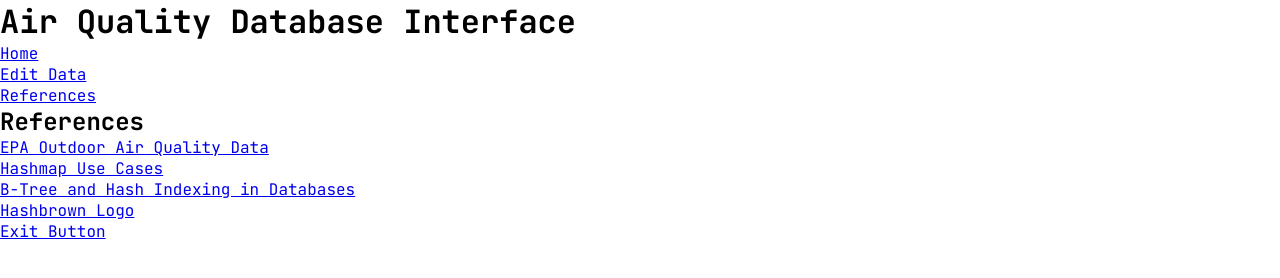
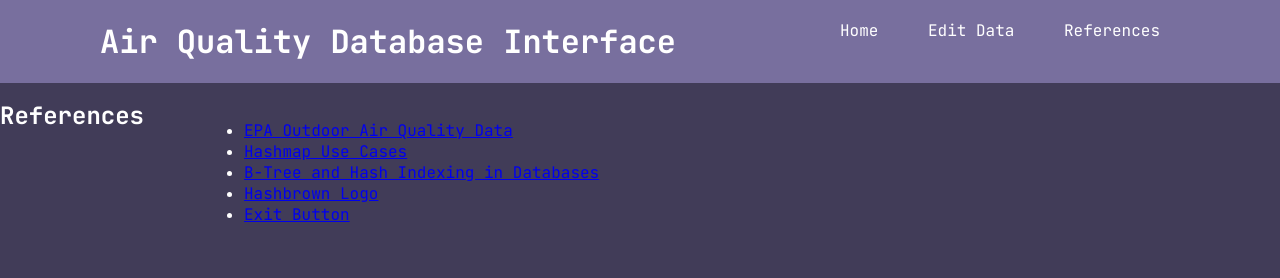
Before and after one commit to TheLeviEthan/DSA-Project-3a, a plain HTML site: page references.html in a window 1280 px wide. Drawn offline with Linux system fonts and the light colour scheme.

Commit message:
Add files via upload

```diff
--- a/references.html
+++ b/references.html
@@ -10,16 +10,15 @@
 <body>
     <header>
         <h1>Air Quality Database Interface</h1>
+        <nav>
+            <a href="index.html" data-name="Home">Home</a>
+            <a href="dataEdit.html" data-name="Data">Edit Data</a>
+            <a href="references.html" data-name="References">References</a>
+        </nav>
     </header>
-    <nav>
-        <ul>
-            <li><a href="index.html" data-name="Home">Home</a></li>
-            <li><a href="dataEdit.html" data-name="Data">Edit Data</a></li>
-            <li><a href="references.html" data-name="References">References</a></li>
-        </ul>
-    </nav>
     <body>
         <h2>References</h2>
+        <section class="references">
             <ul>
                 <li><a href=" https://aqs.epa.gov/aqsweb/airdata/download_files.html ">EPA Outdoor Air Quality Data</a></li>
                 <li><a href=" https://medium.com/@mohanakrishnakavali/about-hashmap-and-common-use-cases-d3e5134438e1">Hashmap Use Cases</a></li>
@@ -27,6 +26,7 @@
                 <li><a href="https://www.flaticon.com/free-icon/hash-browns_10773420?related_id=10773557&origin=search ">Hashbrown Logo</a></li>
                 <li><a href="https://www.flaticon.com/free-icon/button_5735775?term=exit&page=1&position=5&origin=search&related_id=5735775">Exit Button</a></li>
             </ul>
+        </section>
 
     </body>
 
--- a/style.css
+++ b/style.css
@@ -6,3 +6,46 @@
     box-sizing: border-box;
     font-family: 'JetBrains Mono', monospace;
 }
+
+header{
+    position: fixed;
+    top: 0;
+    left: 0;
+    width: 100%;
+    padding: 20px 100px;
+    display: flex;
+    justify-content: space-between;
+    background-color: #786F9E;
+    color: white;
+}
+
+nav a{
+    color: white;
+    text-decoration: none;
+    margin: 0 10px;
+    padding: 5px 10px;
+    border-radius: 5px;
+    transition: 0.3s;
+}
+
+nav a:hover{
+    color: #FFA629;
+}
+
+body{
+    background-color: #413C58;
+    color: white;
+    display: flex;
+    margin-top: 100px;
+
+}
+
+section{
+    width: 100%;
+    padding: 20px 100px;
+}
+
+.references {
+    justify-content:left;
+    align-items: center;
+}
```
Also changed, not shown: dataEdit.html (+5 -7 lines), index.html (+6 -7 lines). Lines whose indentation alone changed are shown as unchanged.
